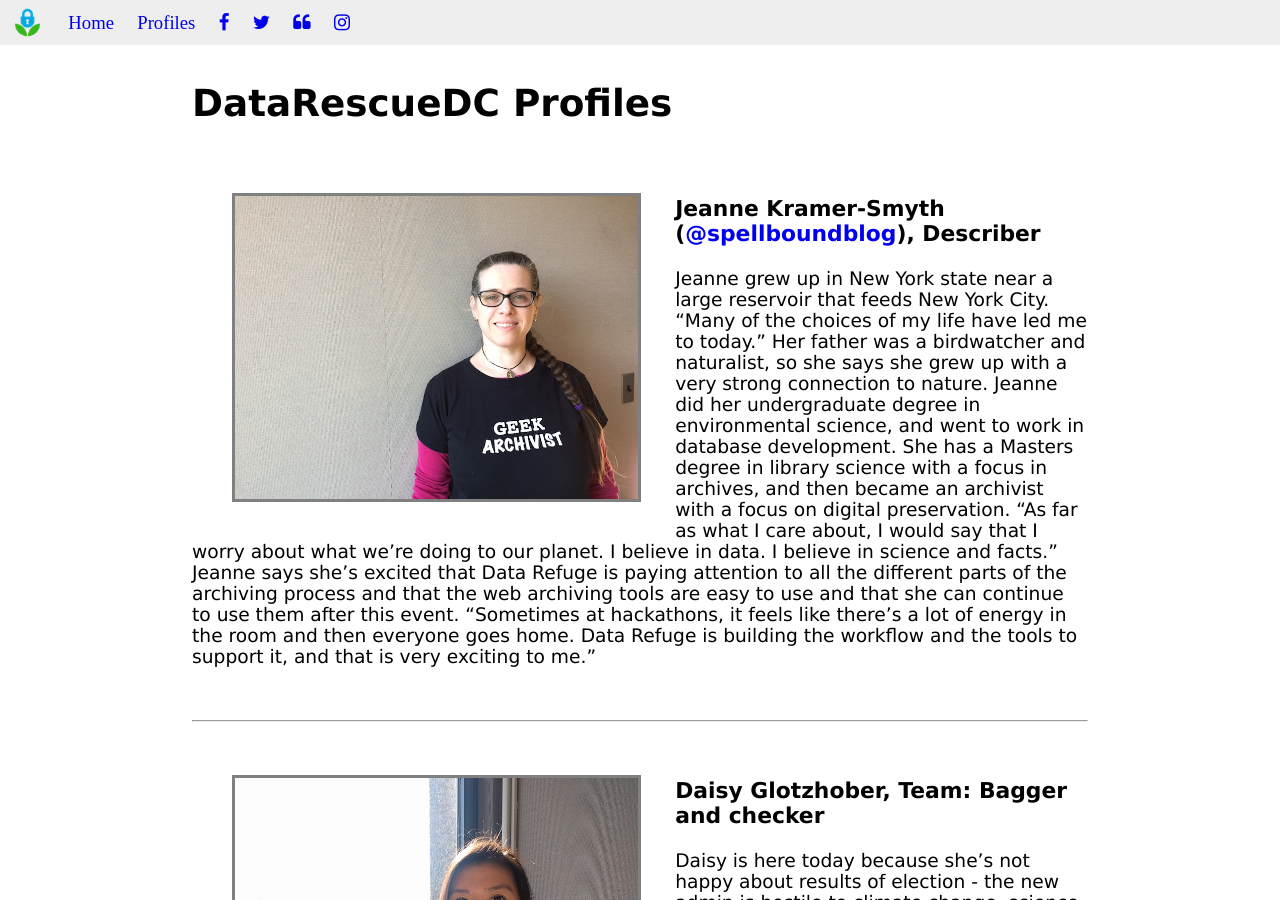
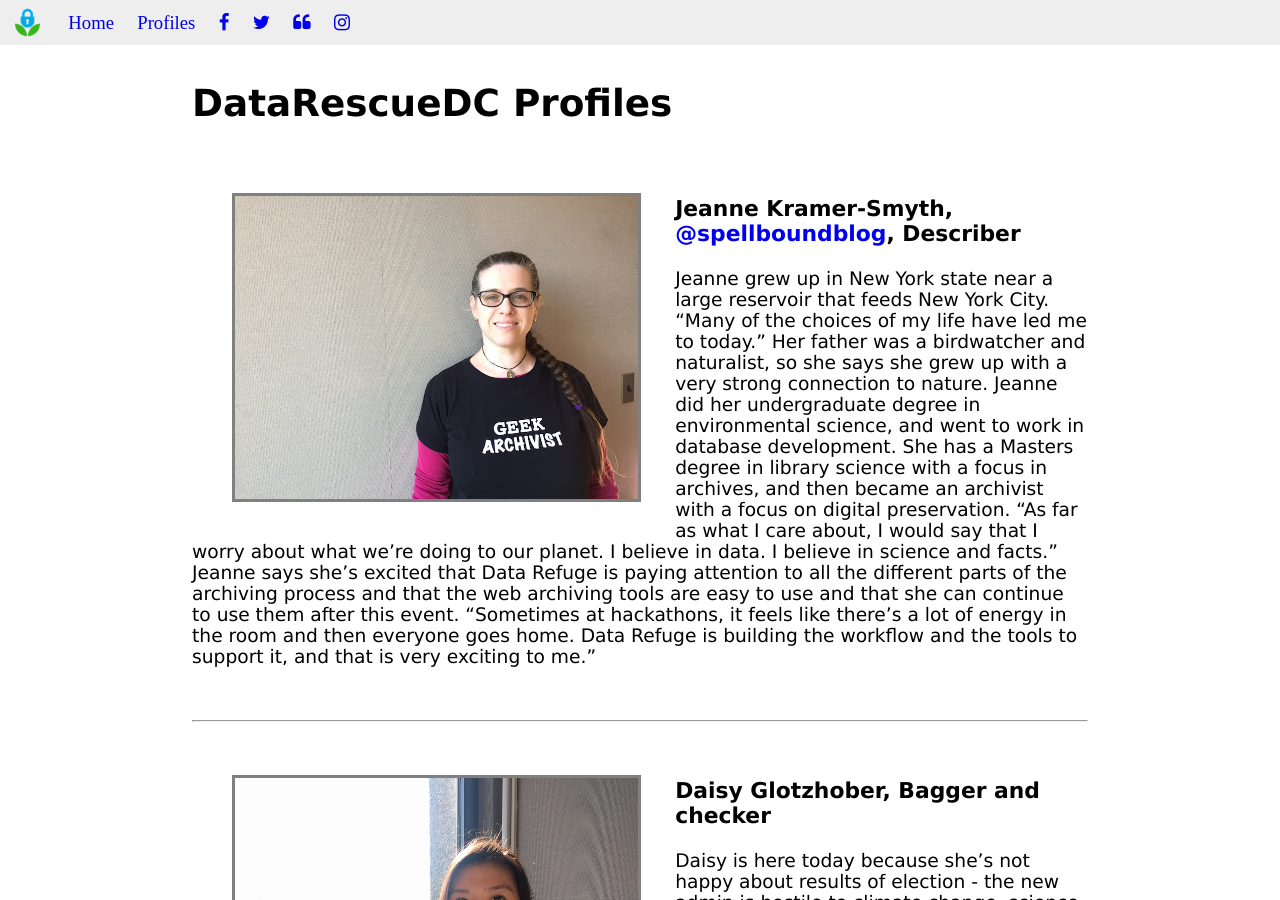
Before and after one commit to datarefuge/datarescue-dc, a Jekyll site: the page built from profiles/index.html, in a window 1280 px wide and 900 px high. Built offline with Jekyll 4.4.1, drawn with Linux system fonts in a browser that asks for light colours; some of the changed text lies outside the part shown.

Commit message:
last update

```diff
--- a/profiles/index.html
+++ b/profiles/index.html
@@ -8,7 +8,7 @@ layout: default
   <figure>
     <img src="{{ site.baseurl }}/images/jeanne.jpg">
   </figure>
-  <h3>Jeanne Kramer-Smyth (<a href="https://twitter.com/spellboundblog">@spellboundblog</a>), Describer</h3>
+  <h3>Jeanne Kramer-Smyth, <a href="https://twitter.com/spellboundblog">@spellboundblog</a>, Describer</h3>
   <p>
     Jeanne grew up in New York state near a large reservoir that feeds New
     York City. “Many of the choices of my life have led me to today.” Her
@@ -34,7 +34,7 @@ layout: default
   <figure>
     <img src="{{ site.baseurl }}/images/daisy.jpg">
   </figure>
-  <h3>Daisy Glotzhober,  Team: Bagger and checker</h3>
+  <h3>Daisy Glotzhober, Bagger and checker</h3>
   <p>Daisy is here today because she’s not happy about results of election - the new admin is hostile to climate change, science, and facts. “Scott Pruitt leading the Environmental Protection Agency (EPA) should be alarming to everyone - not just scientists.” So she wants to contribute to a greater movement.</p>
   <p>Daisy is a data scientist and understands that this data that we’re collecting is an insurance policy. “There are concerns that the current administration could compromise or purge the datasets. Environmental and climate data are particularly vulnerable. Retaining open access to data is critical to advancing scientific mission. We’re focused on maintaining the integrity of the data as a precaution.” This work is important because this is the public’s data. It’s collected and produced by the government but this data is owned by us. “Overall everyone is really passionate, dedicated to the effort, and it’s very inspiring.”</p>
 </div>
```
Also changed, not shown: other parts of profiles/index.html (+2 -2 lines).
